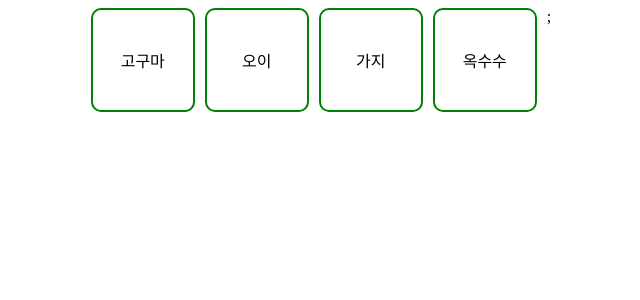
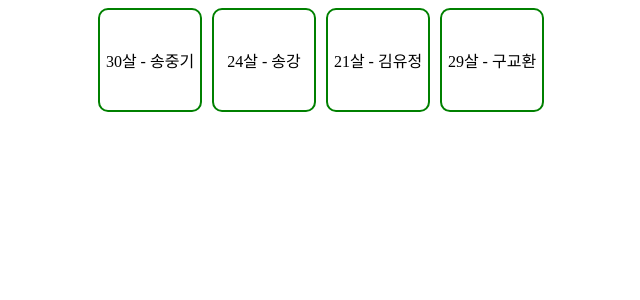
Before and after one commit to Olivia-Study-Storage/hh99-react-beginner, a React (Create React App) app in the folder beginner/1_week-1/: page / in a window 1280 px wide. Shown: the top 300 px of the page, without its empty margins (319-959 px from the left). Built offline with nearby package versions, Linux system fonts and the light colour scheme.

Commit message:
Note: 반복되는 컴포넌트 - 객체

```diff
--- a/beginner/1_week-1/src/App.jsx
+++ b/beginner/1_week-1/src/App.jsx
@@ -1,18 +1,34 @@
 import React from 'react';
 import './App.css';
 
+function User(props) {
+  return (
+    <>
+      <section>
+        {props.user.age}살 - {props.user.name}
+      </section>
+    </>
+  )
+}
+
 function App() {
-  const vegetables = ["감자", "고구마", "오이", "가지", "옥수수"];
+  const users = [
+    { id: 1, age: 30, name: "송중기" },
+    { id: 2, age: 24, name: "송강" },
+    { id: 3, age: 21, name: "김유정" },
+    { id: 4, age: 29, name: "구교환" },
+  ];
 
   return (
     <div id="wrap">
-      {vegetables.filter(name => {
-        return name !== '감자';
-      })
-      .map((item) => {
-        return <section key="{item}">{item}</section>;
-      })
-      };
+      {/*
+        map 함수를 사용할 때는 key를 필수로 포함시켜야 한다!
+        key는 리액트가 어떤 항목을 변경, 추가, 삭제할지 식별하는 것을 돕기 때문에
+        엘리먼트에 안정적인 고유성을 부여하기 위해 배열 내부의 엘리먼트에 지정해야 한다.
+      */}
+      {users.map(user => {
+        return <User key={user.id} user={user} />
+      })}
     </div>
   )
 }
```
